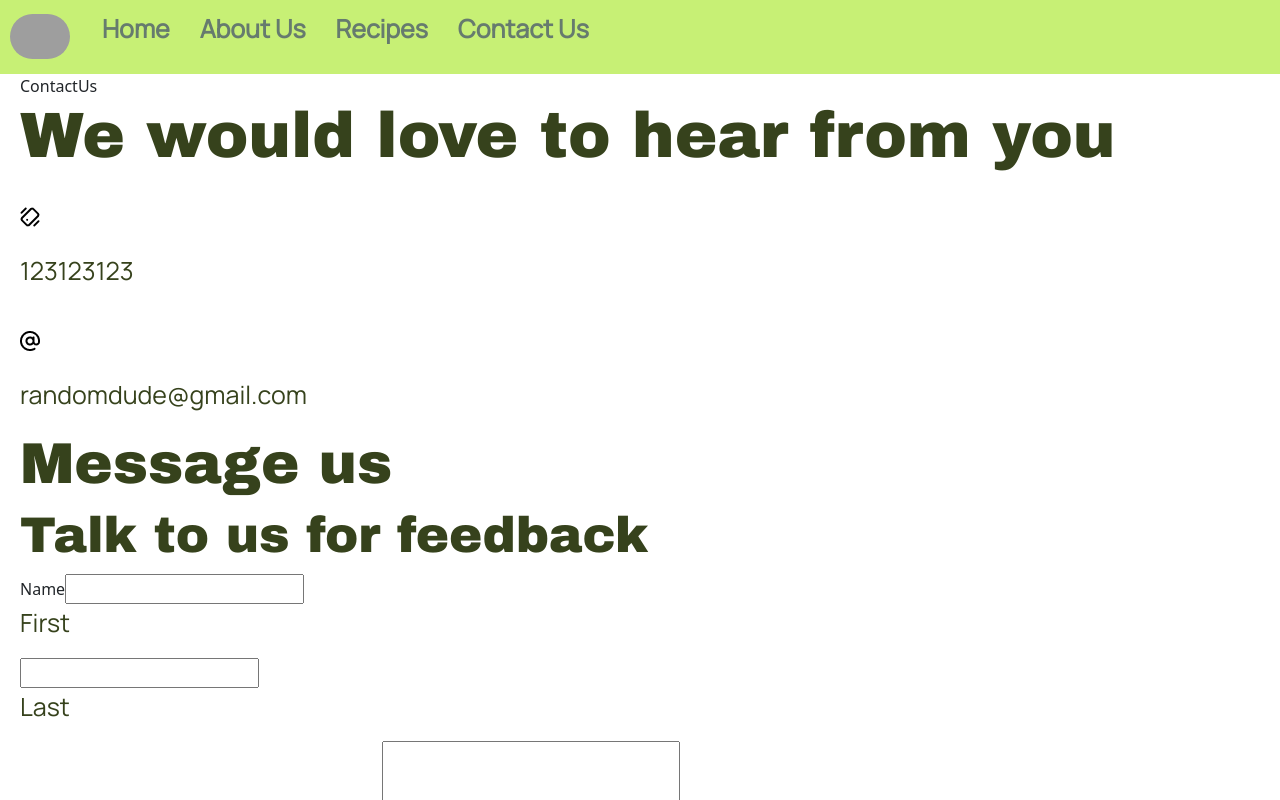
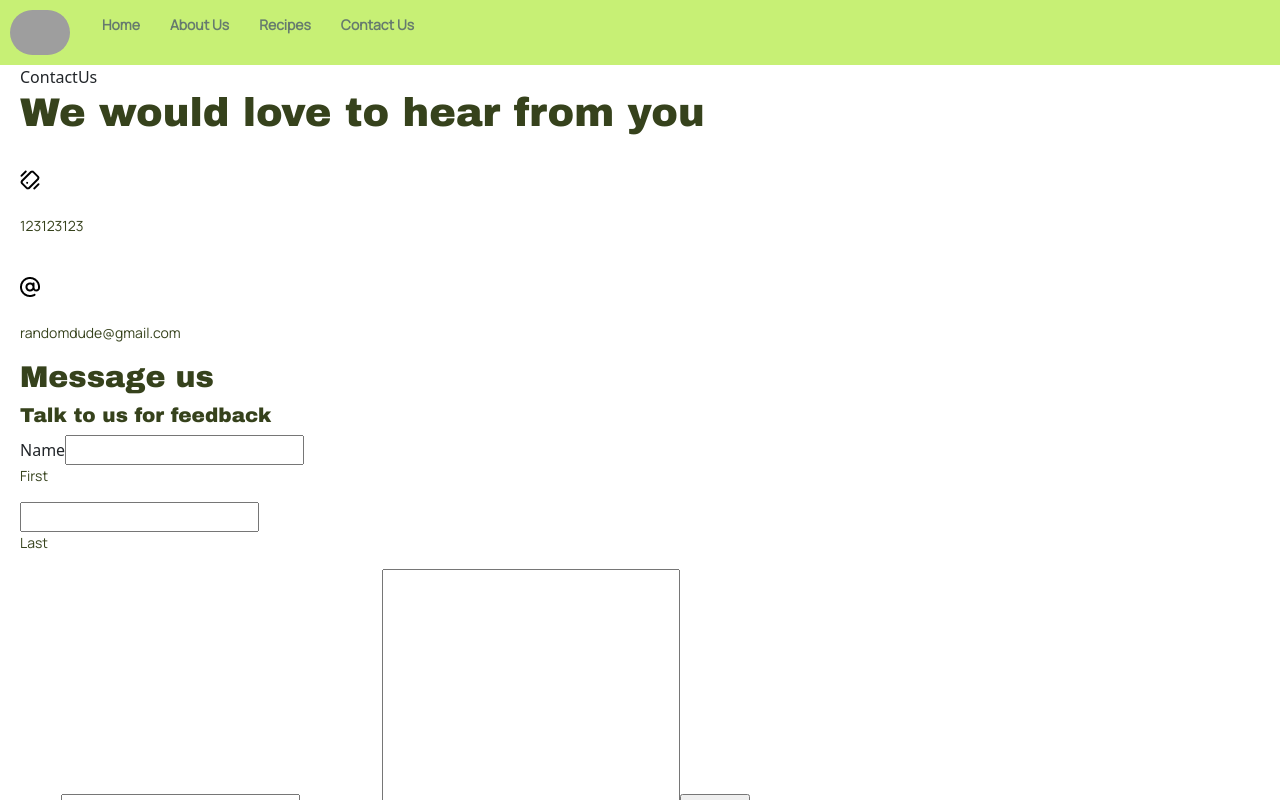
Before and after one commit to NutriPall/NutriPals, a React (Vite) app in the folder frontend/: page /contact-us in a window 1280 px wide. Shown: the top 800 px of the page. Built offline with nearby package versions, Linux system fonts and the light colour scheme; grey boxes are pictures that could not be loaded.

Commit message:
Changed font sizes

```diff
--- a/frontend/src/components/Footer/Footer.css
+++ b/frontend/src/components/Footer/Footer.css
@@ -2,7 +2,7 @@ footer {
     display: flex;
     justify-content: space-between;
     align-items: center;
-    background-color: rgb(212, 230, 237);
+    background-color: var(--main-color-footer);
     margin-top: 25px;
     margin-bottom: 0;
     max-height: 150px;
--- a/frontend/src/style/App.css
+++ b/frontend/src/style/App.css
@@ -6,37 +6,43 @@
     --main-color-text: #36421c;
     --main-color-links: #667b6e;
     --main-color-links-visited: #84988c;
+    --main-color-footer: #D4E6ED;
 }
 
 .routes {
     margin-left: 20px;
 }
 
-h1, h2, h3, h4 {
+h1, h2, h3, h4, h5 {
     font-family: var(--main-font-heading);
     color: var(--main-color-text);
 }
 
 h1 {
-    font-size: clamp(42px, 5vw, 70px);
+    font-size: 40px;
 }
 
 h2 {
-    font-size: clamp(35px, 4.5vw, 60px);
+    font-size: 30px;
 }
 
 h3 {
-    font-size: clamp(28px, 4vw, 50px);
+    font-size: 20px;
 }
 
 h4 {
-    font-size: clamp(21px, 3vw, 30px);
+    font-size: 16px;
     font-style: italic;
+}
+
+h5 {
+    font-size: 14px;
+    font-weight: normal;
 }
 
 p, li {
   font-family: var(--main-font-text);
-  font-size: clamp(14px, 2vw, 25px);
+  font-size: 14px;
   color: var(--main-color-text);
 }
 
```
